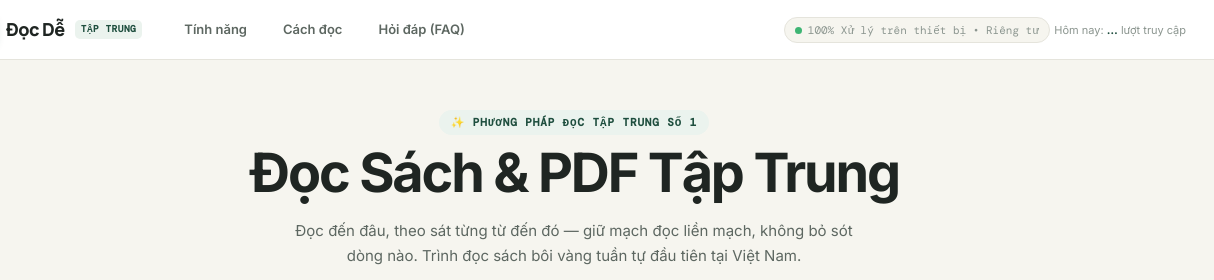
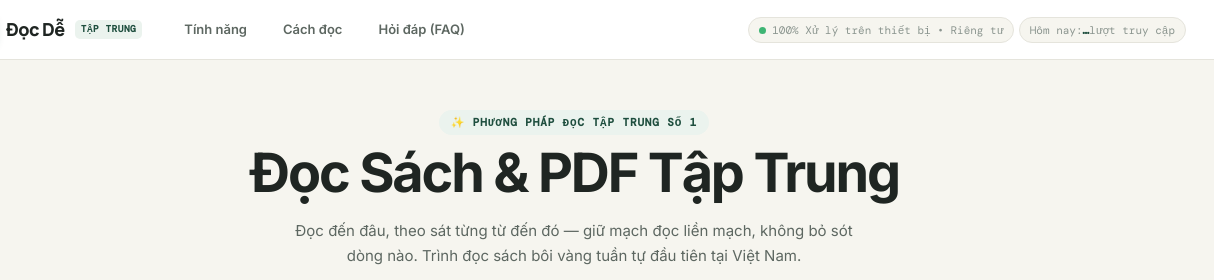
Before and after one commit to longphat12/book, a website: page index.html in a window 1280 px wide. Shown: the top 280 px of the page, 66-1280 px from the left. Drawn offline with nearby package versions, Linux system fonts and the light colour scheme; no server answers; a web font is replaced by a local one.

Commit message:
Match header visitor badge styling

```diff
--- a/styles.css
+++ b/styles.css
@@ -2690,8 +2690,15 @@ button {
 }
 
 .visitor-pill {
+  display: inline-flex;
+  align-items: center;
   font-size: 11px;
+  font-family: var(--font-mono);
   color: var(--text-muted);
+  background: var(--bg-app);
+  padding: 4px 10px;
+  border-radius: 20px;
+  border: 1px solid var(--border-light);
   white-space: nowrap;
 }
 
```
